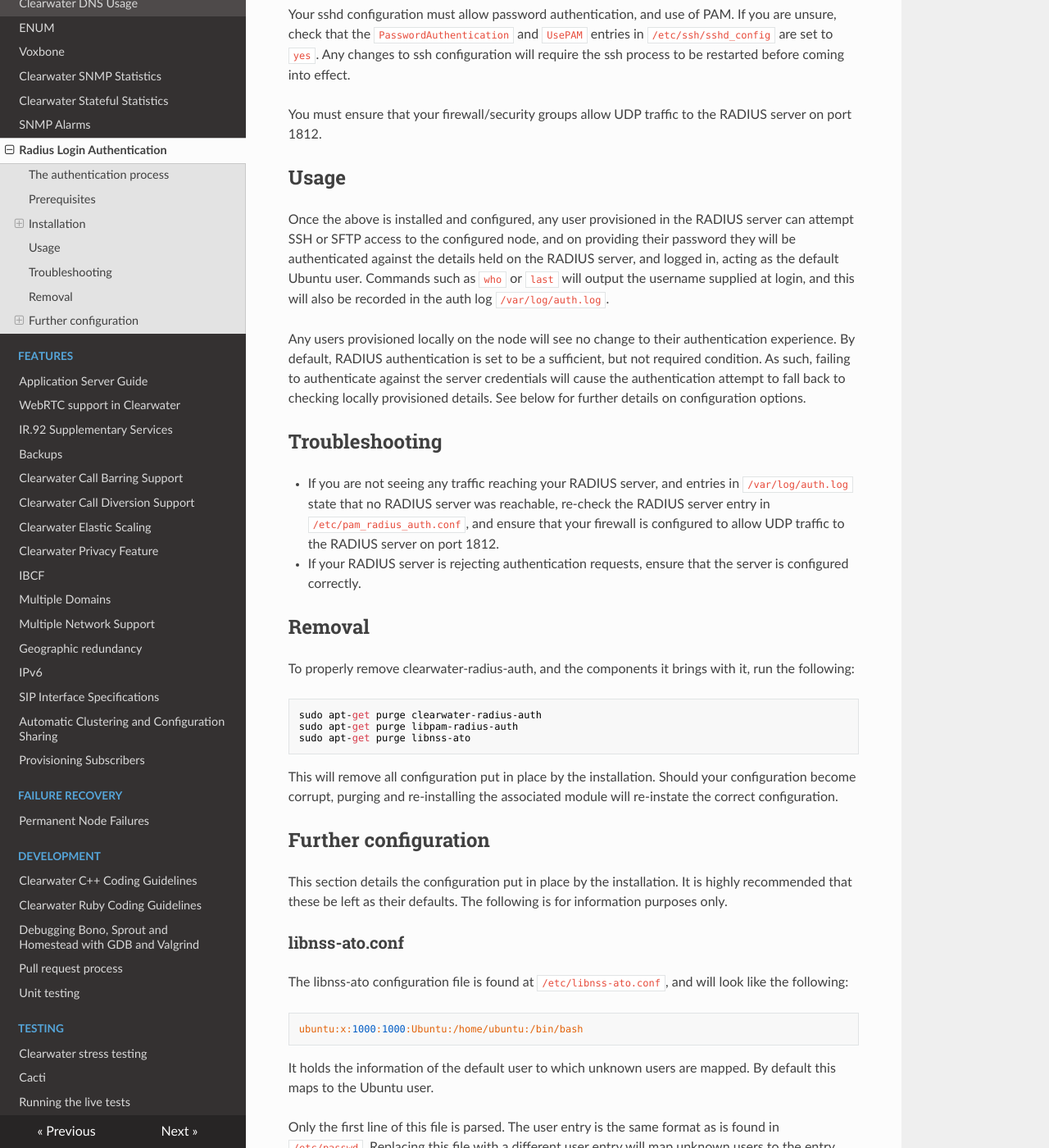
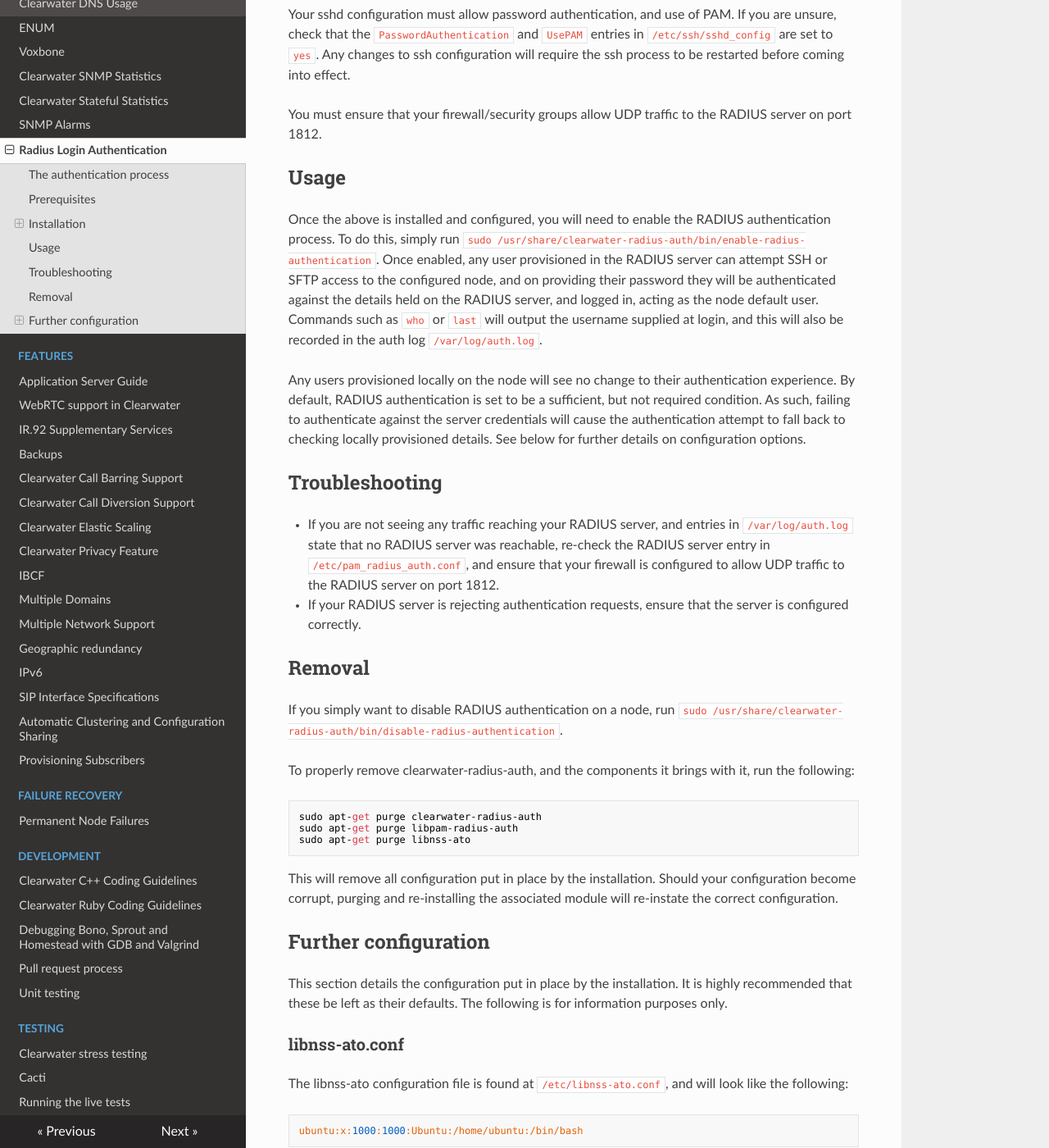
Before and after one commit to Metaswitch/clearwater-readthedocs, an MkDocs documentation site: the page built from docs/Radius_Authentication.md, in a window 1280 px wide and 1400 px high, scrolled down 1427 px. Shown: the whole window at 82% size. Built offline with MkDocs 1.6.1, drawn with Linux system fonts in a browser that asks for light colours; nearby versions of some CDN libraries; old or Windows-style settings are respelled for this version of MkDocs.

Commit message:
Add enable and disable steps to docs

```diff
--- a/docs/Radius_Authentication.md
+++ b/docs/Radius_Authentication.md
@@ -46,7 +46,7 @@ You must ensure that your firewall/security groups allow UDP traffic to the RADI
 
 ## Usage
 
-Once the above is installed and configured, any user provisioned in the RADIUS server can attempt SSH or SFTP access to the configured node, and on providing their password they will be authenticated against the details held on the RADIUS server, and logged in, acting as the default Ubuntu user. Commands such as `who` or `last` will output the username supplied at login, and this will also be recorded in the auth log `/var/log/auth.log`.
+Once the above is installed and configured, you will need to enable the RADIUS authentication process. To do this, simply run `sudo /usr/share/clearwater-radius-auth/bin/enable-radius-authentication`. Once enabled, any user provisioned in the RADIUS server can attempt SSH or SFTP access to the configured node, and on providing their password they will be authenticated against the details held on the RADIUS server, and logged in, acting as the node default user. Commands such as `who` or `last` will output the username supplied at login, and this will also be recorded in the auth log `/var/log/auth.log`.
 
 Any users provisioned locally on the node will see no change to their authentication experience. By default, RADIUS authentication is set to be a sufficient, but not required condition. As such, failing to authenticate against the server credentials will cause the authentication attempt to fall back to checking locally provisioned details. See below for further details on configuration options.
 
@@ -56,6 +56,8 @@ Any users provisioned locally on the node will see no change to their authentica
 * If your RADIUS server is rejecting authentication requests, ensure that the server is configured correctly.
 
 ## Removal
+
+If you simply want to disable RADIUS authentication on a node, run `sudo /usr/share/clearwater-radius-auth/bin/disable-radius-authentication`.
 
 To properly remove clearwater-radius-auth, and the components it brings with it, run the following:
 
```
